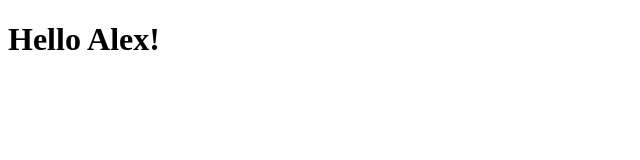
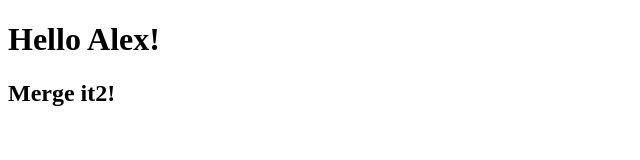
Before and after one commit to AlenniBoris/Lab--0, a plain HTML site: page index.html in a window 1280 px wide. Shown: the whole page, without its empty margins (0-640 px from the left). Drawn offline with Linux system fonts and the light colour scheme.

Commit message:
Update index.html
Task#[5]

```diff
--- a/index.html
+++ b/index.html
@@ -8,5 +8,6 @@
 </head>
 <body>
     <h1>Hello Alex!</h1>
+    <h2>Merge it2!</h2>
 </body>
 </html>
```
